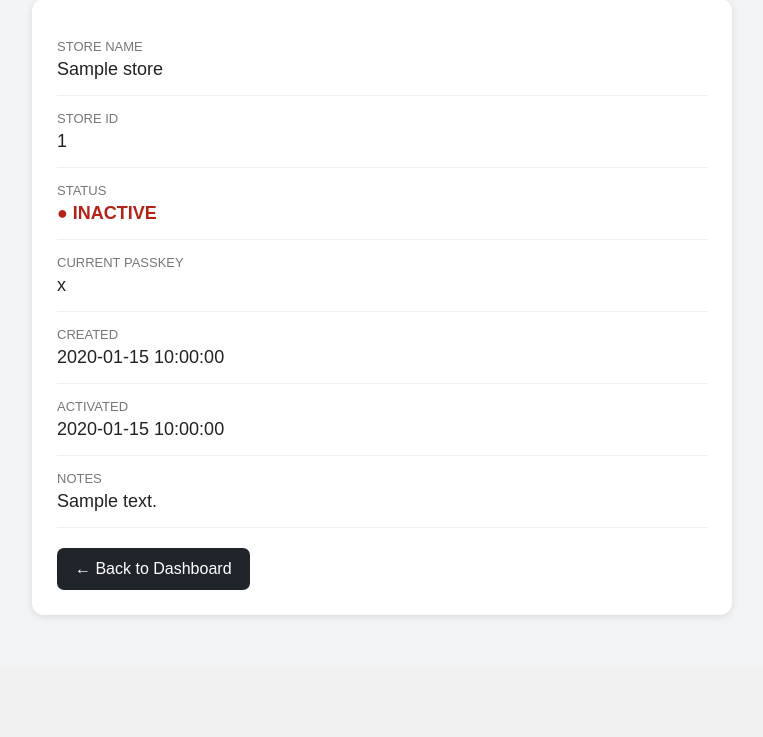
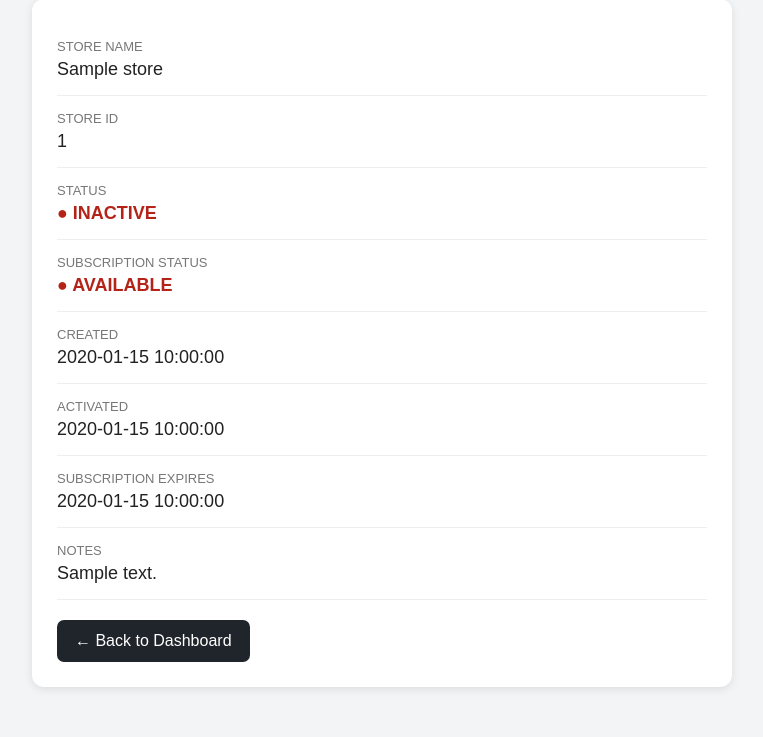
Before and after one commit to JAKES07/Easy_Sales, a Flask app: template templates/store_details.html in a window 1280 px wide. Shown: the part 176-913 px from the top of the page, without its empty margins (258-1021 px from the left). Before the commit the page ends 792 px from the top, so only its background shows below. Run offline with Flask 3, Linux system fonts and the light colour scheme; the template is opened without the code that fills it: most values are stand-ins (such as "Sample title", 1, 10 or a date in 2020).

Commit message:
Update Easy_Sales: templates/store_details.html

```diff
--- a/templates/store_details.html
+++ b/templates/store_details.html
@@ -103,8 +103,14 @@
         </div>
 
         <div class="row">
-            <div class="label">CURRENT PASSKEY</div>
-            <div class="value">{{ store["passkey"] }}</div>
+            <div class="label">SUBSCRIPTION STATUS</div>
+            {% if store["status"] == "ACTIVE" %}
+                <div class="value active">● ACTIVE</div>
+            {% elif store["status"] == "EXPIRED" %}
+                <div class="value inactive">● EXPIRED</div>
+            {% else %}
+                <div class="value inactive">● {{ store["status"] }}</div>
+            {% endif %}
         </div>
 
         <div class="row">
@@ -116,6 +122,13 @@
             <div class="label">ACTIVATED</div>
             <div class="value">
                 {{ store["activated_at"] or "Not activated yet" }}
+            </div>
+        </div>
+
+        <div class="row">
+            <div class="label">SUBSCRIPTION EXPIRES</div>
+            <div class="value">
+                {{ store["expires_at"] or "Not set" }}
             </div>
         </div>
 
```
